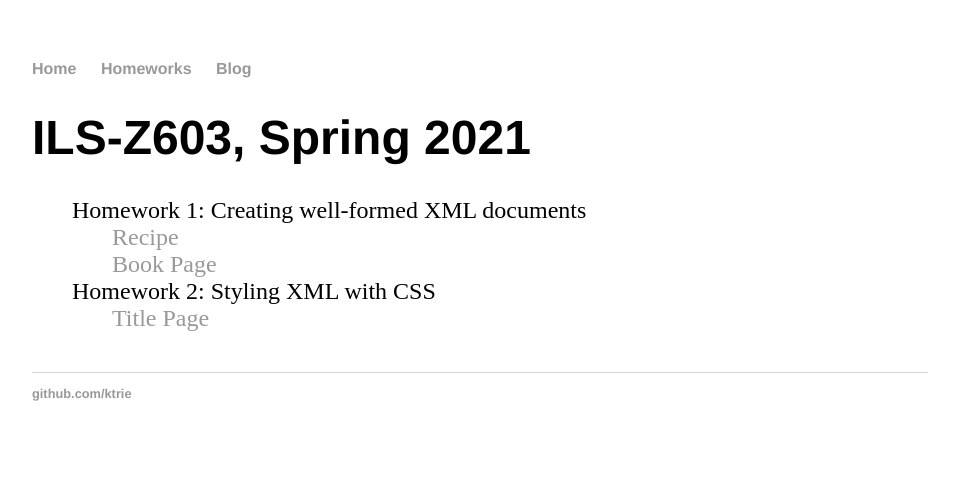
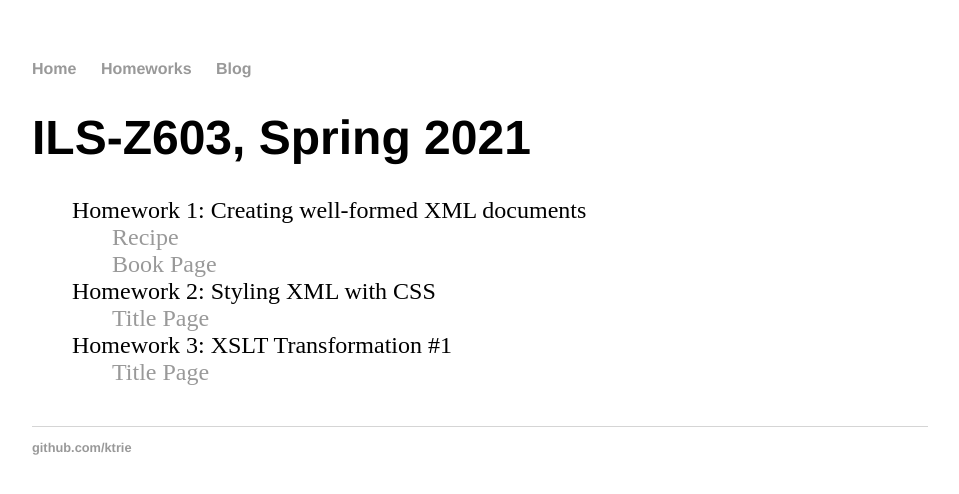
Before and after one commit to ktrie/ktrie.github.io, a Jekyll site: the page built from homeworks/index.html, in a window 1280 px wide. Shown: the top 494 px of the page, without its empty margins (160-1119 px from the left). Built offline with Jekyll 4.4.1, drawn with Linux system fonts in a browser that asks for light colours.

Commit message:
Update index.html

```diff
--- a/homeworks/index.html
+++ b/homeworks/index.html
@@ -15,4 +15,9 @@ title: ILS-Z603, Spring 2021
 			<li><a href="/homeworks/titlepage.xml">Title Page</a></li>
 		</ul>
 	</li>
+	<li>Homework 3: XSLT Transformation #1
+		<ul>
+			<li><a href="/homeworks/plant_catalog.xsl">Title Page</a></li>
+		</ul>
+	</li>
      </ul>
```
